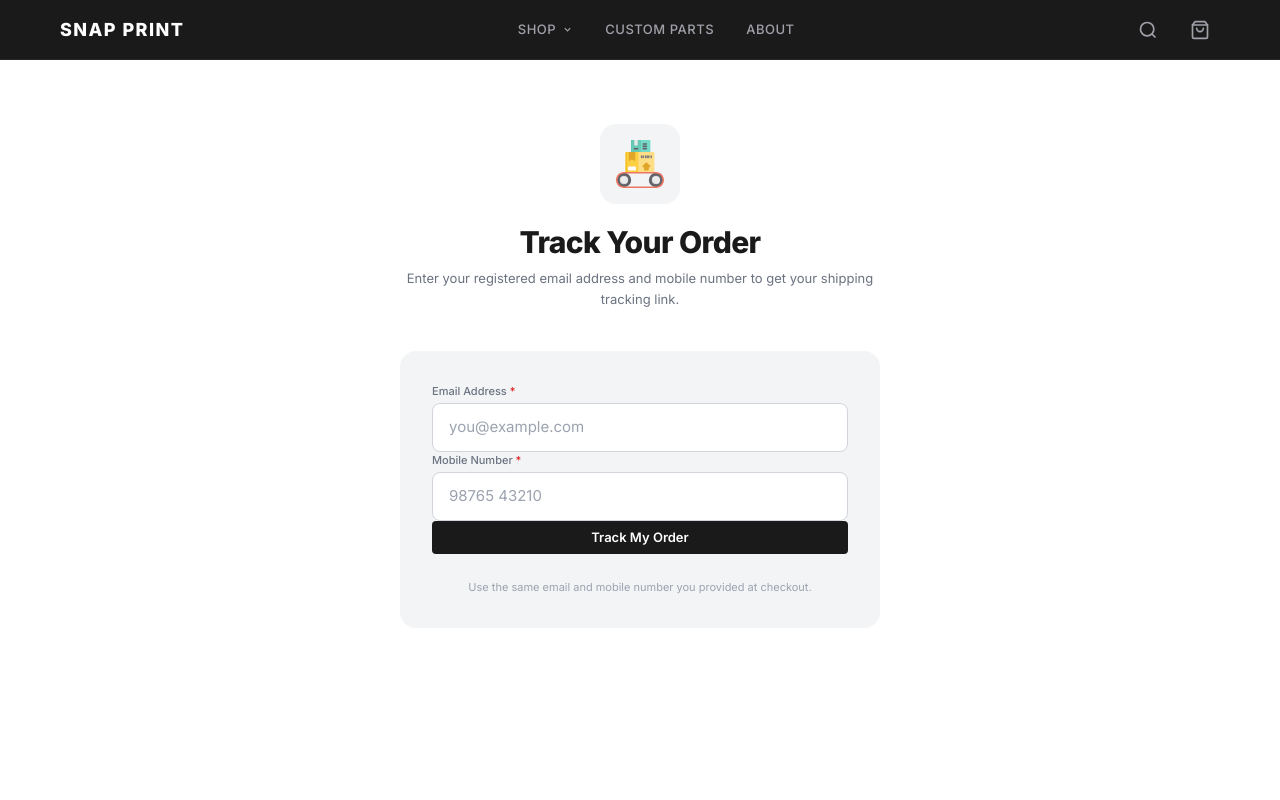
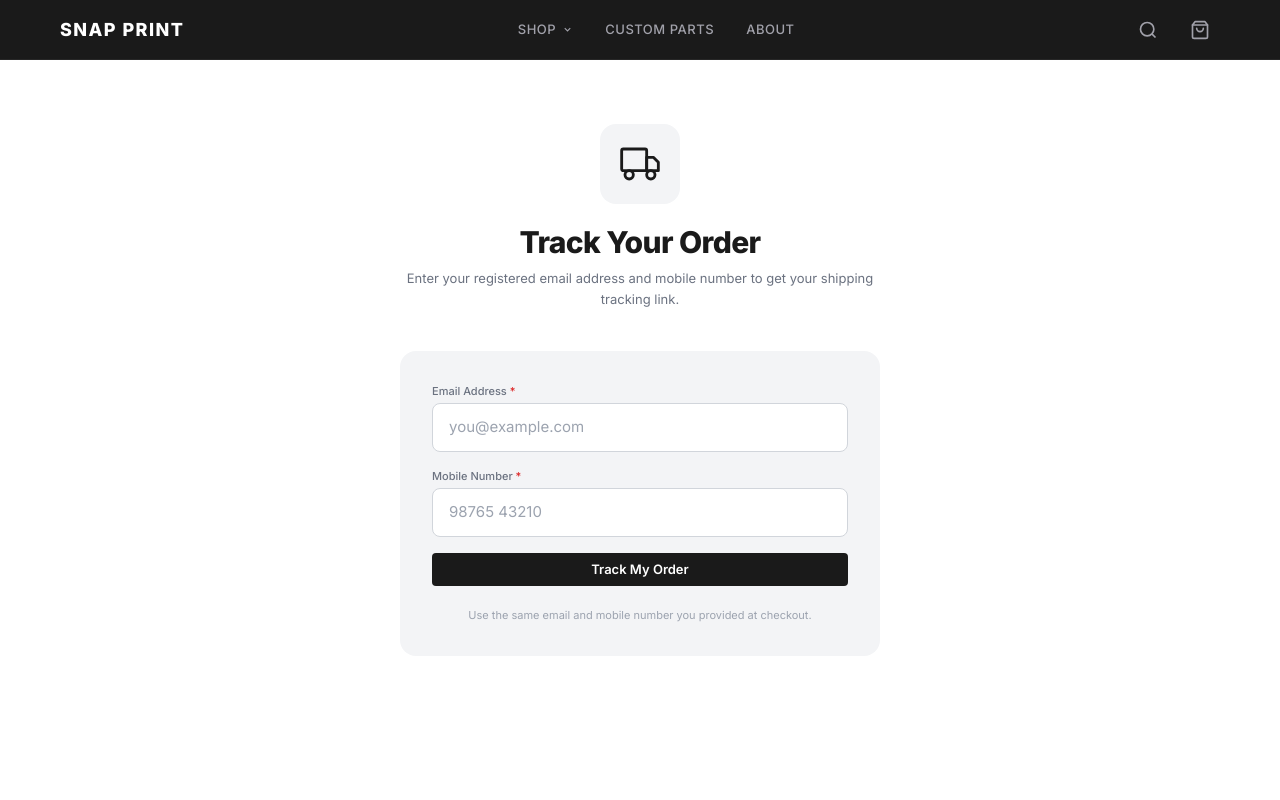
Before and after one commit to snaprint/snap-print, a website built with Vite: page src/track-order.html in a window 1280 px wide. Shown: the top 800 px of the page. Built offline with nearby package versions, Linux system fonts and the light colour scheme; no server answers.

Commit message:
Track order ui fix 2

```diff
--- a/src/track-order.html
+++ b/src/track-order.html
@@ -63,6 +63,13 @@
       display: flex;
       flex-direction: column;
       gap: var(--space-5);
+    }
+
+    /* Evenly space form fields, loader and button */
+    #track-form {
+      display: flex;
+      flex-direction: column;
+      gap: var(--space-4);
     }
 
     /* Loader (shows inside the card while fetching) */
@@ -203,13 +210,12 @@
         <!-- Header -->
         <div class="track-card__header">
           <div class="track-card__icon">
-            <img
-              src="/svg_files/track_order.svg"
-              alt="Track Order"
-              width="48"
-              height="48"
-              style="display:block;"
-            />
+            <svg width="40" height="40" viewBox="0 0 24 24" fill="none" stroke="currentColor" stroke-width="1.7" stroke-linecap="round" stroke-linejoin="round" style="color:var(--text-primary);" aria-hidden="true">
+              <rect x="1" y="3" width="15" height="13" rx="1"/>
+              <path d="M16 8h4l3 3v5h-7V8z"/>
+              <circle cx="5.5" cy="18.5" r="2.5"/>
+              <circle cx="18.5" cy="18.5" r="2.5"/>
+            </svg>
           </div>
           <h1 class="track-card__title">Track Your Order</h1>
           <p class="track-card__subtitle">Enter your registered email address and mobile number to get your shipping tracking link.</p>
@@ -281,7 +287,7 @@
 
           </form>
 
-          <p style="text-align:center;font-size:var(--text-xs);color:var(--text-muted);margin-top:var(--space-1);">
+          <p style="text-align:center;font-size:var(--text-xs);color:var(--text-muted);">
             Use the same email and mobile number you provided at checkout.
           </p>
         </div>
```
